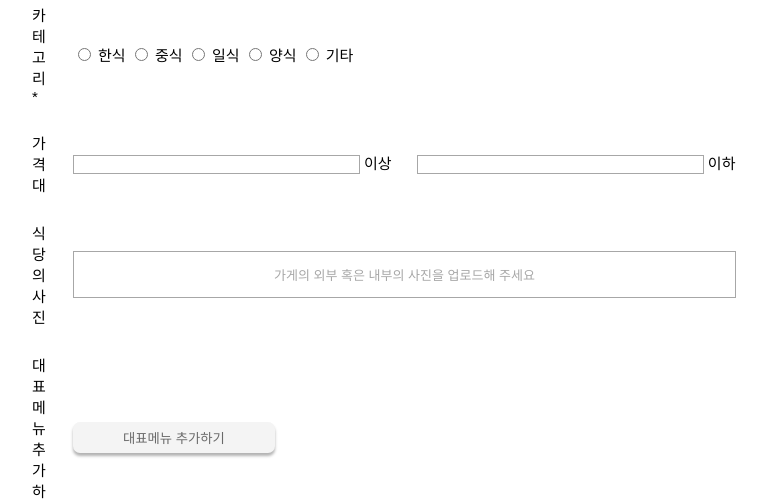
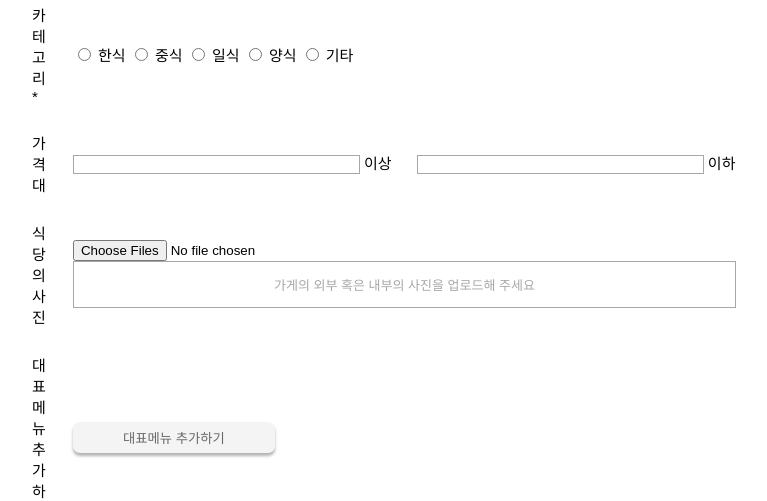
Before and after one commit to sohyu-na/shareat, a Flask app: page /registration-restaurant in a window 1280 px wide. Shown: the part 977-1478 px from the top of the page, without its empty margins (256-1023 px from the left). Run offline with Flask 2, Linux system fonts and the light colour scheme; some libraries are stand-ins or nearby versions.

Commit message:
맛집등록화면 required 삭제 및 이미지 전송 연동

```diff
--- a/app.py
+++ b/app.py
@@ -72,7 +72,7 @@ def reg_restaurantData_submit_post():
     data = request.form
 
     if DB.insert_restaurant(data['store-name'], data, image_file.filename):
-        return render_template("result_맛집등록.html", data=data)
+        return render_template("result_맛집등록.html", data=data, image_path="static/image/"+image_file.filename)
     else:
         return "Restaurant name already exist!"
 
--- a/static/css/registerRestaurantInfo.css
+++ b/static/css/registerRestaurantInfo.css
@@ -42,9 +42,9 @@ img {
     height: 200px;
 }
 
-.real-upload {
+/* .real-upload {
     display: none;
-}
+} */
 
 .upload {
     border: 1px solid #a7a7a7;
--- a/templates/registerRestaurantInfo.html
+++ b/templates/registerRestaurantInfo.html
@@ -84,7 +84,7 @@
                     <tr>
                         <td class="td1" valign="top">식당의 사진</td>
                         <td >
-                            <input type="file" class="real-upload" accept="image/*" required multiple />
+                            <input type="file" class="real-upload" accept="image/*" multiple />
                             <div class="upload">
                                 <p>가게의 외부 혹은 내부의 사진을 업로드해 주세요</p>
                                 <ul class="image-preview"></ul>
--- a/templates/result_맛집등록.html
+++ b/templates/result_맛집등록.html
@@ -18,5 +18,7 @@
             {% endfor %}
         </p>
 
+        <img src="{{image_path}}" alt="My Image">
+
     </body>
 </html>
```
